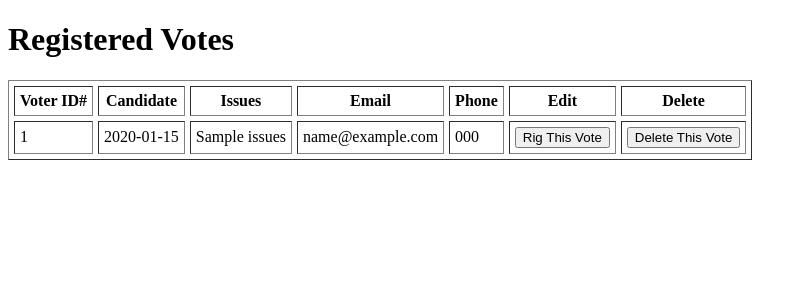
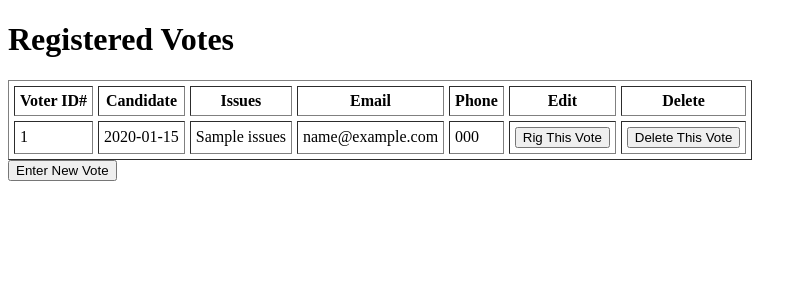
Before and after one commit to hardesc/CS-496, a Python web app: template dynamic/templates/votes.html in a window 1280 px wide. Shown: the top 300 px of the page, without its empty margins (0-807 px from the left). Run offline with Jinja, Linux system fonts and the light colour scheme; the template is opened without the code that fills it: most values are stand-ins (such as "Sample title", 1, 10 or a date in 2020).

Commit message:
add new vote button

```diff
--- a/dynamic/templates/votes.html
+++ b/dynamic/templates/votes.html
@@ -39,5 +39,8 @@
 		</tr>
 		{% endfor %}
 	</table>
+	<form action="/ballot" method="get">
+		<input type="submit" value="Enter New Vote">
+	</form>
 	</body>
 </html>
```
